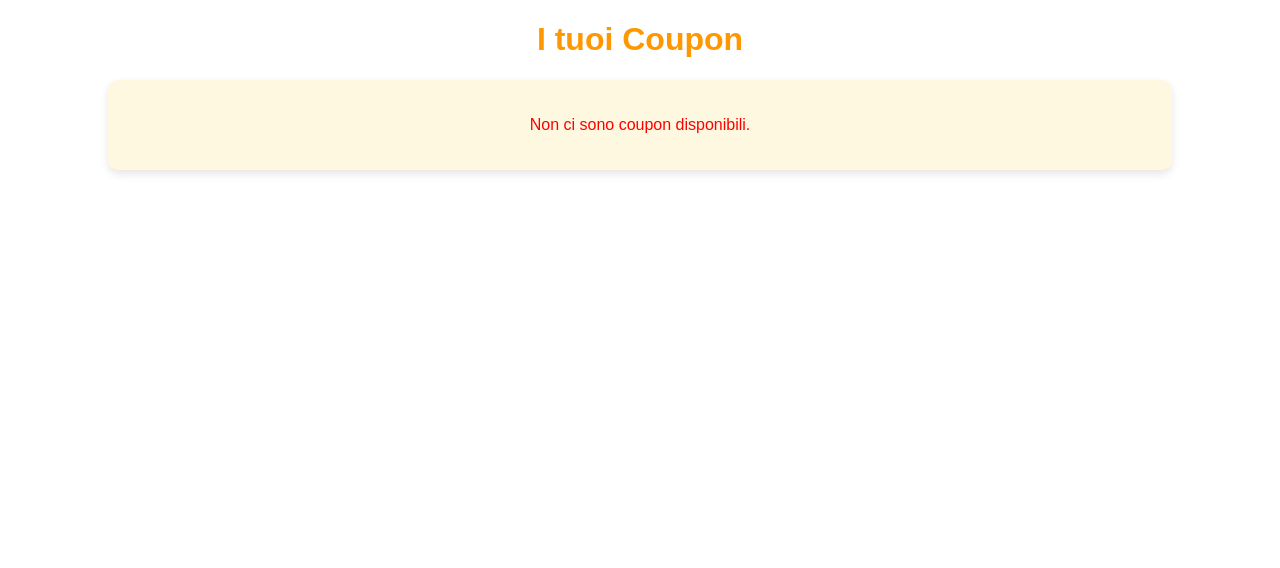
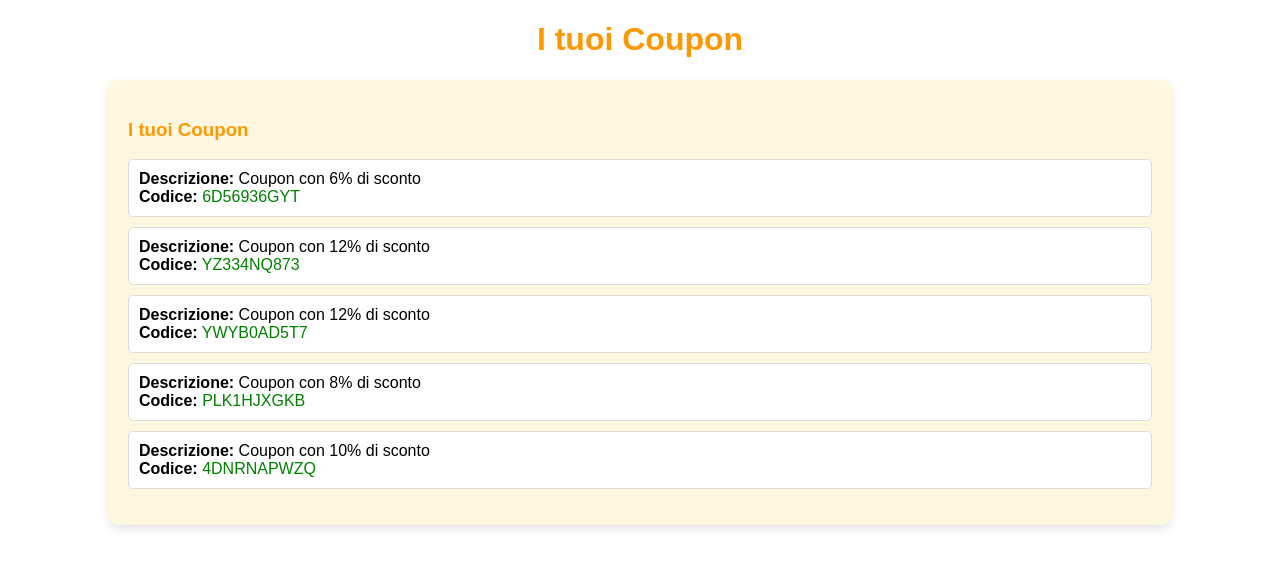
Before and after one commit to aimenaimenaimen/McUnimore, a Django app: page /coupon/ in a window 1280 px wide. Shown: the part 45-613 px from the top of the page. Run offline with Django 5.2, Linux system fonts and the light colour scheme; a user stored in the database is signed in; data comes from the database, SQL or seed files in the repository.

Commit message:
Coupon logic seems to be good, remove the button + coupon always visible unless you use it

```diff
--- a/PROGETTO/urls.py
+++ b/PROGETTO/urls.py
@@ -34,6 +34,6 @@ urlpatterns = [
     path('gestione_ordine/', views.gestione_ordine, name='gestione_ordine'),  # Nuovo percorso per la gestione ordini
     path('update_order_status/<int:order_id>/', views.update_order_status, name='update_order_status'),
     path('coupon/', views.coupon_page, name='coupon_page'),
+    path('reveal_coupon/<int:coupon_id>/', views.reveal_coupon, name='reveal_coupon'),  # Aggiungi questa linea
     path('apply_coupon/', views.apply_coupon, name='apply_coupon'),
-    path('reveal_coupon/<int:coupon_id>/', views.reveal_coupon, name='reveal_coupon'),
 ]
--- a/PROGETTO/views.py
+++ b/PROGETTO/views.py
@@ -7,9 +7,11 @@ from gestione.models import Product, Cart, CartItem
 from gestione.models import User, Order, FastFood, Coupon  # Usa un'importazione assoluta
 import pytz
 import random
+import string
 from django.views.decorators.csrf import csrf_exempt
 from django.db.models.signals import post_save
 from django.dispatch import receiver
+from gestione.models import Coupon
 
 def homepage(request):
     return render(request, 'homepage.html')
@@ -23,6 +25,9 @@ def register(request):
         user = User(username=username)
         user.set_password(password)  # Hasha la password
         user.save()
+
+        # Crea un carrello per il nuovo utente
+        Cart.objects.create(user=user)
 
         # Autentica e logga l'utente
         user = authenticate(request, username=username, password=password)
@@ -94,7 +99,13 @@ def cart_view(request):
         # Svuota il carrello
         cart_items.delete()
         cart.total_price = 0
-        cart.coupon = None
+
+        # Disattiva il coupon dopo l'ordine
+        if cart.coupon:
+            cart.coupon.is_active = False
+            cart.coupon.save()
+            cart.coupon = None
+
         cart.save()
 
         messages.success(request, "Ordine effettuato con successo!")
@@ -207,50 +218,56 @@ def update_order_status(request, order_id):
 
 @login_required
 def coupon_page(request):
-    cart = Cart.objects.get(user=request.user)
-    # Filtra solo i coupon attivi e non applicati
-    revealed_coupons = request.user.revealed_coupons.filter(is_active=True).exclude(id=cart.coupon.id if cart.coupon else None)
-
+    coupons = Coupon.objects.filter(user=request.user, is_active=True)  # Mostra solo i coupon attivi
     context = {
-        'revealed_coupons': revealed_coupons,
+        'coupons': coupons,
     }
     return render(request, 'coupon_page.html', context)
 
 @login_required
+@csrf_exempt
+def reveal_coupon(request, coupon_id):
+    if request.method == 'POST':
+        coupon = get_object_or_404(Coupon, id=coupon_id, user=request.user, is_active=True)
+        # Non modificare is_active, solo rivelare il codice
+        coupon.is_active = True  # Mantieni il coupon attivo
+        return redirect('coupon_page')
+
+@receiver(post_save, sender=User)
+def generate_coupons_for_user(sender, instance, created, **kwargs):
+    if created:  # Esegui solo quando l'utente viene creato
+        num_coupons = random.randint(3, 5)  # Genera un numero casuale di coupon (tra 3 e 5)
+        for _ in range(num_coupons):
+            code = ''.join(random.choices(string.ascii_uppercase + string.digits, k=10))  # Codice casuale
+            discount = random.randint(5, 12)  # Sconto casuale tra il 5% e il 12%
+            description = f"Coupon con {discount}% di sconto"
+
+            # Crea il coupon e associarlo all'utente
+            Coupon.objects.create(
+                user=instance,
+                code=code,
+                discount=discount,
+                description=description,
+                is_active=True
+            )
+
+@login_required
 def apply_coupon(request):
     if request.method == 'POST':
+        coupon_code = request.POST.get('coupon_code')
         cart = Cart.objects.get(user=request.user)
-        if cart.coupon:
-            messages.error(request, "Hai già applicato un coupon.")
-            return redirect('cart')
 
-        coupon_code = request.POST.get('coupon_code')
         try:
-            coupon = Coupon.objects.get(code=coupon_code, is_active=True)
-            cart.coupon = coupon
+            coupon = Coupon.objects.get(code=coupon_code, user=request.user, is_active=True)
+            cart.coupon = coupon  # Associa il coupon al carrello
             cart.save()
 
-            # Disattiva il coupon
+            # Disattiva il coupon dopo l'applicazione
             coupon.is_active = False
             coupon.save()
 
-            messages.success(request, f"Coupon '{coupon_code}' accettato! Sconto del {coupon.discount}% applicato.")
+            messages.success(request, f"Il coupon '{coupon.code}' è stato applicato con successo!")
         except Coupon.DoesNotExist:
-            messages.error(request, "Il coupon inserito non è valido o è scaduto.")
-        return redirect('cart')
+            messages.error(request, "Il codice del coupon non è valido o il coupon è già stato utilizzato.")
 
-@csrf_exempt
-@login_required
-def reveal_coupon(request, coupon_id):
-    coupon = get_object_or_404(Coupon, id=coupon_id, is_active=True)
-    request.user.revealed_coupons.add(coupon)  # Assumi che ci sia una relazione ManyToMany tra User e Coupon
-    messages.success(request, f"Hai rivelato il coupon: {coupon.code}")
-    return redirect('coupon_page')
-
-@receiver(post_save, sender=User)
-def assign_coupons_to_user(sender, instance, created, **kwargs):
-    if created:  # Esegui solo quando l'utente viene creato
-        coupons = Coupon.objects.filter(is_active=True)[:5]  # Prendi i primi 5 coupon attivi
-        num_coupons = random.randint(3, 5)  # Numero casuale tra 3 e 5
-        for coupon in random.sample(list(coupons), min(num_coupons, len(coupons))):
-            instance.revealed_coupons.add(coupon)
+        return redirect('cart')  # Reindirizza alla pagina del carrello
--- a/gestione/models.py
+++ b/gestione/models.py
@@ -12,8 +12,8 @@ class BaseModel(models.Model):
         app_label = 'wdland'
 # Create your models here.
 class User(AbstractUser):
-    is_ristoratore = models.BooleanField(default=False)  # Flag per identificare i ristoratori, di default False
-    #revealed_coupons = models.ManyToManyField('Coupon', blank=True)
+    is_ristoratore = models.BooleanField(default=False)  # Flag per identificare i ristoratori
+    revealed_coupons = models.ManyToManyField('Coupon', blank=True, related_name='revealed_by_users')  # Cambia il related_name
 
 class Product(models.Model):
     name = models.CharField(max_length=255)
@@ -24,19 +24,14 @@ class Product(models.Model):
         return self.name
 
 class Coupon(models.Model):
-    code = models.CharField(max_length=8, unique=True)
-    discount = models.IntegerField()  # Percentuale di sconto come numero intero
-    description = models.TextField(blank=True, null=True)  # Descrizione del coupon
-    is_active = models.BooleanField(default=True)
-    revealed_by = models.ManyToManyField(User, related_name='revealed_coupons', blank=True)
-
-    @staticmethod
-    def generate_random_code():
-        import random
-        return ''.join(random.choices('0123456789', k=8))  # Genera un codice di 8 cifre numeriche
+    user = models.ForeignKey('User', on_delete=models.CASCADE, related_name='owned_coupons')  # Cambia il related_name
+    code = models.CharField(max_length=50, unique=True)  # Codice univoco del coupon
+    discount = models.IntegerField()  # Percentuale di sconto
+    description = models.CharField(max_length=255)  # Descrizione del coupon
+    is_active = models.BooleanField(default=True)  # Stato del coupon (attivo o meno)
 
     def __str__(self):
-        return self.code
+        return f"{self.code} - {self.discount}%"
 
 class Cart(models.Model):
     user = models.OneToOneField(User, on_delete=models.CASCADE)
--- a/templates/coupon_page.html
+++ b/templates/coupon_page.html
@@ -6,20 +6,14 @@
 <h1 style="text-align: center; color: #ff9800;">I tuoi Coupon</h1>
 
 <div style="width: 80%; margin: 20px auto; background-color: #fff8e1; padding: 20px; border-radius: 10px; box-shadow: 0 4px 8px rgba(0, 0, 0, 0.1);">
-    {% if revealed_coupons %}
-        <h3 style="color: #ff9800;">Coupon Disponibili</h3>
+    <h3 style="color: #ff9800;">I tuoi Coupon</h3>
     <ul style="list-style: none; padding: 0;">
-            {% for coupon in revealed_coupons %}
-                {% if coupon.is_active %}
+        {% for coupon in coupons %}
             <li style="margin-bottom: 10px; padding: 10px; background-color: #ffffff; border: 1px solid #ddd; border-radius: 5px;">
                 <strong>Descrizione:</strong> {{ coupon.description }}<br>
-                        <strong>Codice:</strong> {{ coupon.code }}
+                <strong>Codice:</strong> <span style="color: green;">{{ coupon.code }}</span>
             </li>
-                {% endif %}
         {% endfor %}
     </ul>
-    {% else %}
-        <p style="text-align: center; color: red;">Non ci sono coupon disponibili.</p>
-    {% endif %}
 </div>
 {% endblock %}
```
Also changed, not shown: templates/cart.html (+6 -9 lines), db.sqlite3, gestione/migrations/0011_remove_coupon_revealed_by_coupon_is_revealed_and_more.py (added), gestione/migrations/0012_remove_coupon_is_revealed_user_revealed_coupons.py (added), gestione/migrations/0013_coupon_user_alter_user_revealed_coupons.py (added). Lines whose indentation alone changed are shown as unchanged.
